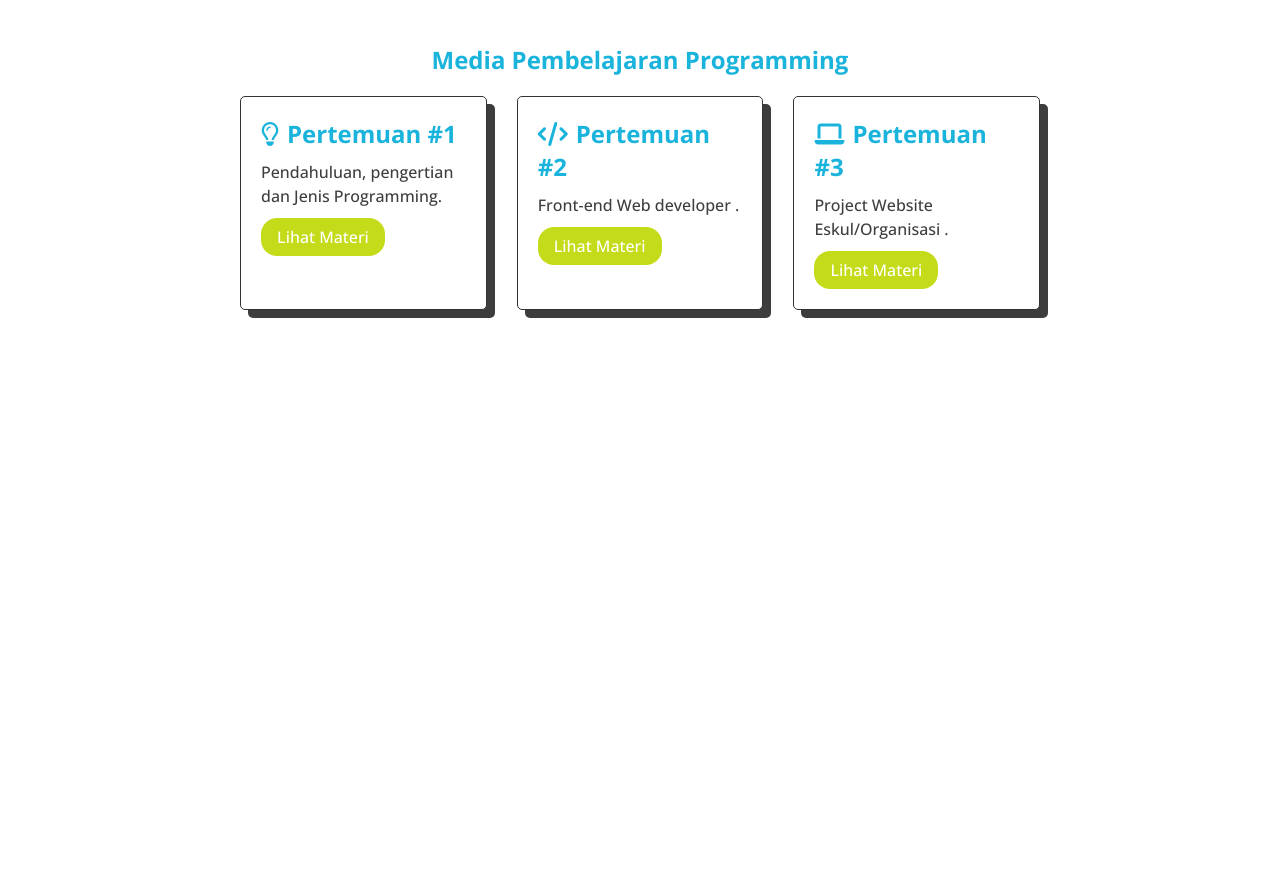
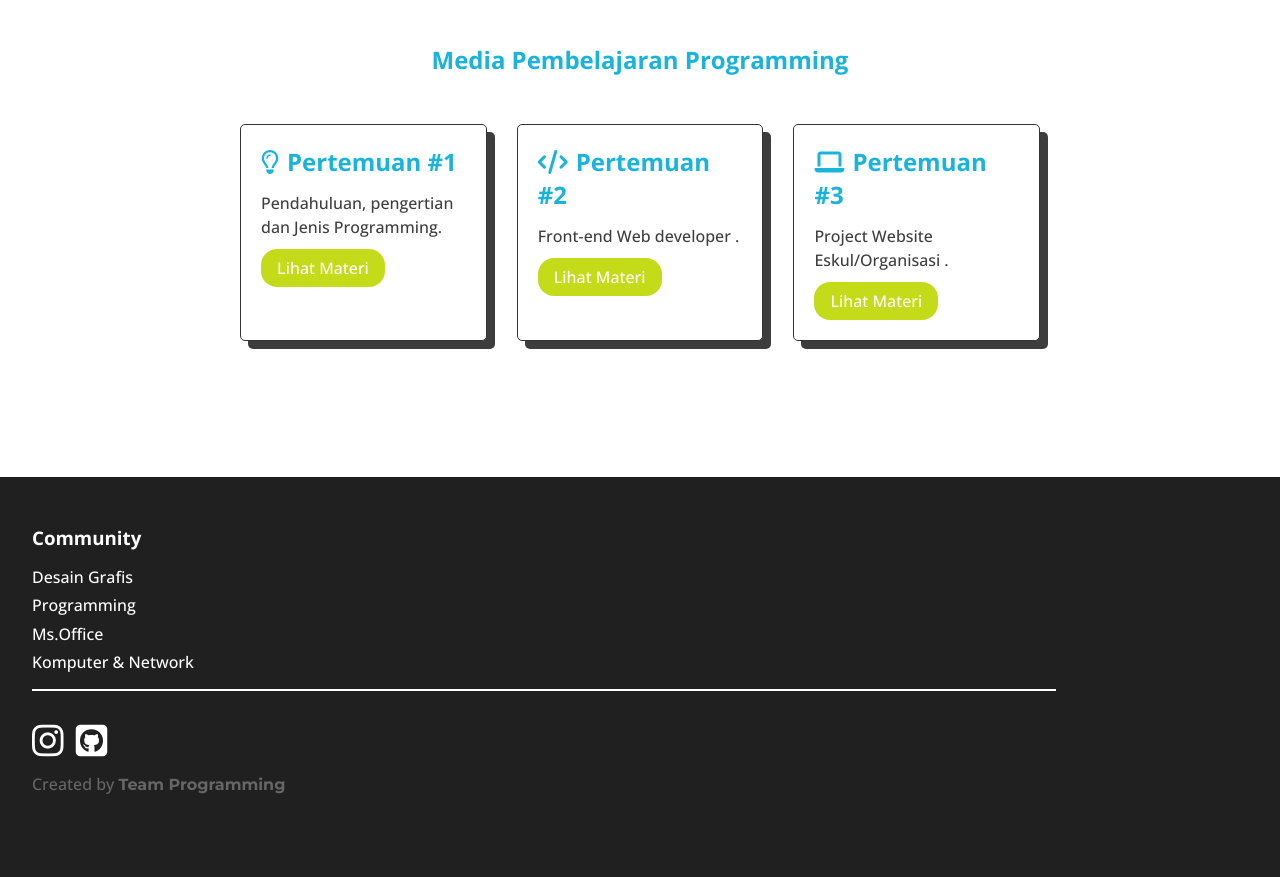
Before and after one commit to itclubskanera/itclubskanera.github.io, a plain HTML site: page index.html in a window 1280 px wide. Shown: the part 536-1413 px from the top of the page. Before the commit the page ends 928 px from the top, so only its background shows below. Drawn offline with nearby package versions, Linux system fonts and the light colour scheme; a web font is replaced by a local one.

Commit message:
add footer and small chance

```diff
--- a/index.html
+++ b/index.html
@@ -73,6 +73,23 @@
     </div>
    </section>
   </main>
+  <footer>
+   <div class="footer">
+    <h3>Community</h3>
+    <ul>
+     <li>Desain Grafis</li>
+     <li>Programming</li>
+     <li>Ms.Office</li>
+     <li>Komputer & Network</li>
+    </ul>
+    <div class="line"></div>
+    <div class="footer-medsos">
+     <i class="fa fa-instagram"></i>
+     <i class="fa fa-github-square"></i>
+    </div>
+    <p>Created by <span>Team Programming</span></p>
+   </div>
+  </footer>
   <script src="https://cdnjs.cloudflare.com/ajax/libs/gsap/3.12.5/gsap.min.js"></script>
 <script src="https://s3-us-west-2.amazonaws.com/s.cdpn.io/16327/ScrambleTextPlugin.min.js"></script>
   <script src="https://cdnjs.cloudflare.com/ajax/libs/gsap/3.12.5/TextPlugin.min.js"></script>
--- a/style.css
+++ b/style.css
@@ -33,9 +33,12 @@ p {
   line-height: 1.5;
 }
 
+a {
+ text-decoration: none;
+}
 
 section {
- margin-bottom: 42px;
+ margin-bottom: 6rem;
  margin-top: 32px;
 }
 
@@ -95,6 +98,11 @@ animation:
  }
 }
 /* Programming */
+
+.progamming > .container > h1 {
+ margin-bottom: 3rem;
+}
+
 .lesson {
   display: flex;
   justify-content: center; /* Menengahkan kartu-kartu */
@@ -128,12 +136,15 @@ animation:
   .lesson-card {
     flex: 0 0 calc(100% - 40px); /* Lebar kartu menjadi 100% dengan padding yang sudah ditambahkan */
   }
+.progamming {
+ padding-bottom: 6rem;
+}
 }
 
 .lesson-title {
   font-size: 24px;
   color: var(--main);
-  margin-bottom: 10px;
+  margin-bottom: .8rem;
 }
 .lesson-title > i {
  margin-right: 8px;
@@ -273,7 +284,49 @@ animation:
  }
 }
 
+/* footer */
 
-a {
- text-decoration: none;
+footer {
+ background-color: var(--dark);
+ color: white;
+ padding-bottom: 5rem;
 }
+
+.footer h3 {
+ margin-left: 2rem;
+ padding-top: 3rem;
+}
+
+.footer ul  {
+ margin-top: 1rem;
+ margin-left: 2rem;
+ list-style: none;
+}
+.footer li {
+ margin-top: .4rem;
+}
+
+.footer .line {
+ margin-top: 1rem;
+ margin-left: 2rem;
+ background-color: white;
+ width: 80%;
+}
+
+.footer p {
+ margin-left: 2rem;
+ margin-top: .8rem;
+}
+
+.footer p > span {
+ font-family: 'Montserrat', sans-serif;
+ font-weight: 700;
+}
+
+.footer-medsos {
+ margin-left: 2rem;
+}
+.footer-medsos i {
+ font-size: 36px;
+ margin-right: 8px;
+}
```
